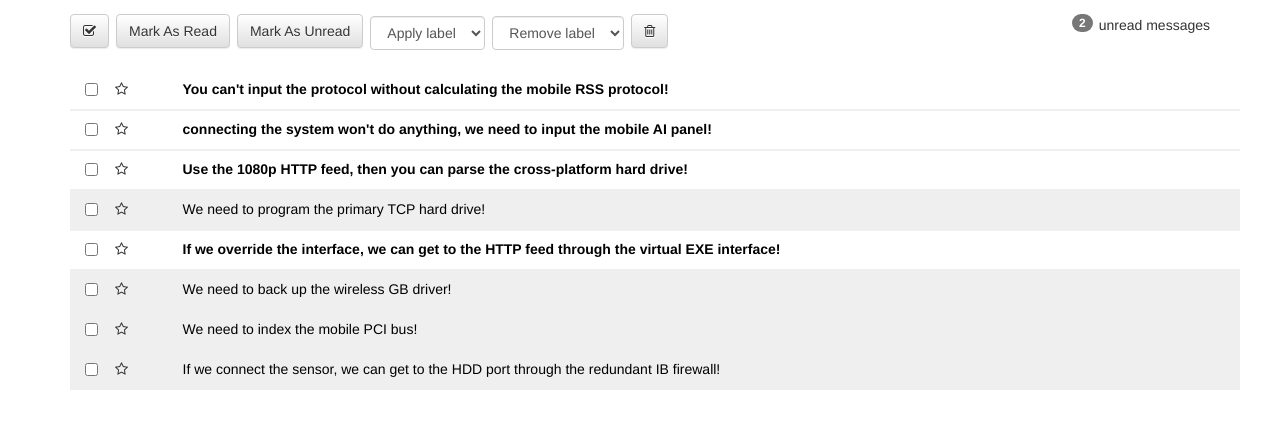
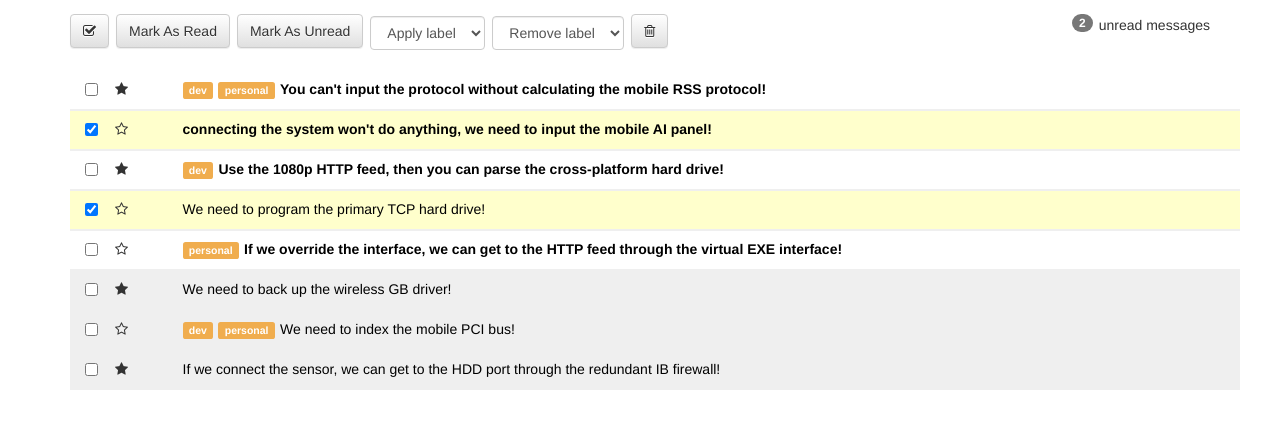
Before and after one commit to lindacall4home/react-inbox, a React (Create React App) app: page / in a window 1280 px wide. Shown: the top 428 px of the page. Built offline with nearby package versions, Linux system fonts and the light colour scheme.

Commit message:
working on starring

```diff
--- a/src/App.js
+++ b/src/App.js
@@ -67,6 +67,10 @@ const messageData = [
 ]
 
 class App extends Component {
+
+  toggleStar = (messageIndex) => {
+
+  }
   render() {
     return (
       <div className="container">
--- a/src/components/message.js
+++ b/src/components/message.js
@@ -1,25 +1,43 @@
 import React from 'react';
 
-const Message = ({message}) => (
+class Message extends React.Component {
+  constructor(props){
+    super(props);
+    this.state = {
+      message: this.props.message
+    }
 
-  <div className={message.read ? 'row message read' : 'row message unread'}>
+  }
+
+  toggleStar = (currentStar) => {
+    this.setState({starred: !message.starred})
+  }
+
+  render() {
+    let aggClassName = 'row message ' + ((this.state.message.read) ? 'read ' : 'unread ') + ((this.state.message.selected) ? 'selected' : '');
+
+     console.log(aggClassName);
+      return (
+      <div className={aggClassName} >
         <div className="col-xs-1">
           <div className="row">
             <div className="col-xs-2">
-          <input type="checkbox" />
+              <input type="checkbox" checked={this.state.message.selected}/>
             </div>
             <div className="col-xs-2">
-          <i className="star fa fa-star-o"></i>
+              <i className={(this.state.message.starred) ? "star fa fa-star" : "star fa fa-star-o"} onClick={() => this.state.message.starred = !this.state.message.starred}></i>
             </div>
           </div>
         </div>
         <div className="col-xs-11">
+         {this.state.message.labels.map((label, index) => (<span className="label label-warning" key={index}>{label}</span>))}
           <a href="#">
-        {message.subject}
+            {this.state.message.subject}
           </a>
         </div>
       </div>
-
-)
+    );
+  }
+}
 
 export default Message
```
Lines whose indentation alone changed are shown as unchanged.
